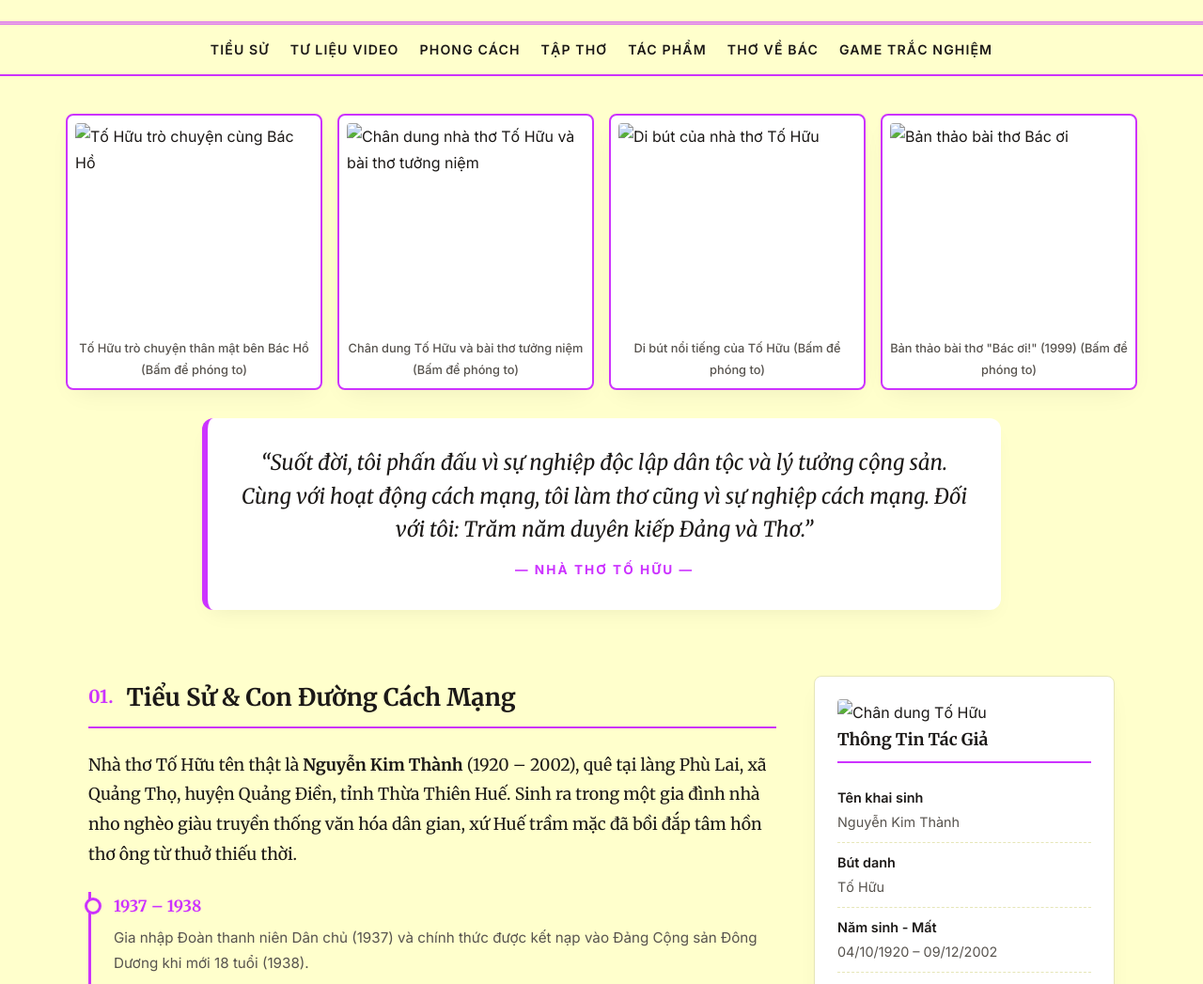
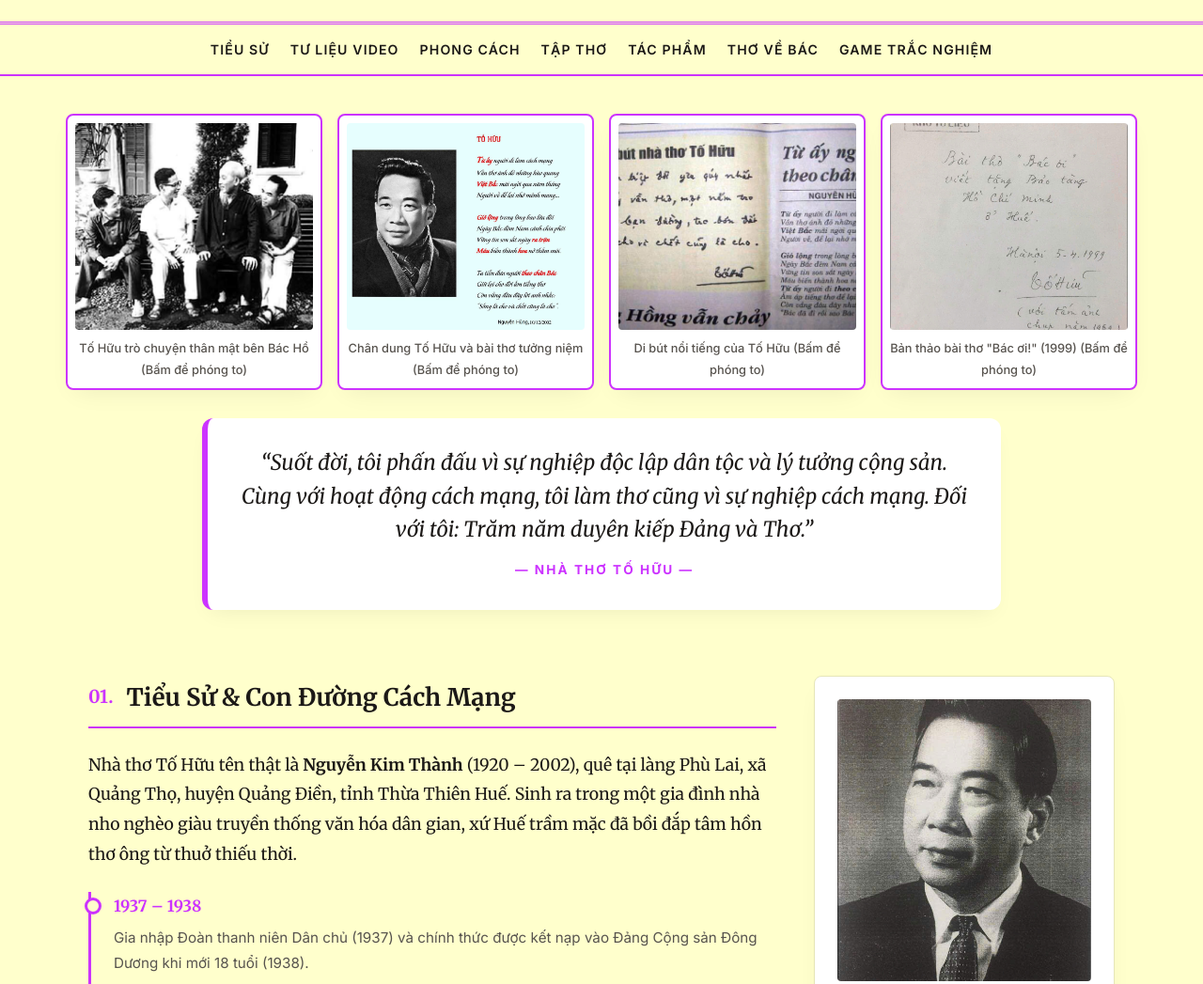
Before and after one commit to hoangnhatduong27-afk/web1, a plain HTML site: page index.html in a window 1280 px wide. Shown: the part 300-1347 px from the top of the page at 94% size. Drawn offline with Linux system fonts and the light colour scheme; the site is published under a folder, as on GitHub Pages, so addresses that start at the root find nothing.

Commit message:
Update index.html

```diff
--- a/index.html
+++ b/index.html
@@ -881,19 +881,19 @@
     <div class="container hero-gallery-section">
         <div class="hero-grid-images">
             <div class="gallery-item">
-                <img src="/anhBacHo.jpg" alt="Tố Hữu trò chuyện cùng Bác Hồ" onclick="openLightbox(this)">
+                <img src="./anhBacHo.jpg" alt="Tố Hữu trò chuyện cùng Bác Hồ" onclick="openLightbox(this)">
                 <div class="gallery-caption">Tố Hữu trò chuyện thân mật bên Bác Hồ (Bấm để phóng to)</div>
             </div>
             <div class="gallery-item">
-                <img src="/Thovaanh.jpg" alt="Chân dung nhà thơ Tố Hữu và bài thơ tưởng niệm" onclick="openLightbox(this)">
+                <img src="./Thovaanh.jpg" alt="Chân dung nhà thơ Tố Hữu và bài thơ tưởng niệm" onclick="openLightbox(this)">
                 <div class="gallery-caption">Chân dung Tố Hữu và bài thơ tưởng niệm (Bấm để phóng to)</div>
             </div>
             <div class="gallery-item">
-                <img src="/dibut.jpg" alt="Di bút của nhà thơ Tố Hữu" onclick="openLightbox(this)">
+                <img src="./dibut.jpg" alt="Di bút của nhà thơ Tố Hữu" onclick="openLightbox(this)">
                 <div class="gallery-caption">Di bút nổi tiếng của Tố Hữu (Bấm để phóng to)</div>
             </div>
             <div class="gallery-item">
-                <img src="/banthao.jpg" alt="Bản thảo bài thơ Bác ơi" onclick="openLightbox(this)">
+                <img src="./banthao.jpg" alt="Bản thảo bài thơ Bác ơi" onclick="openLightbox(this)">
                 <div class="gallery-caption">Bản thảo bài thơ "Bác ơi!" (1999) (Bấm để phóng to)</div>
             </div>
         </div>
@@ -1113,7 +1113,7 @@
 
             <aside>
                 <div class="sidebar-card">
-                    <img src="/chandung.jpg" alt="Chân dung Tố Hữu" class="sidebar-img" onclick="openLightbox(this)">
+                    <img src="./chandung.jpg" alt="Chân dung Tố Hữu" class="sidebar-img" onclick="openLightbox(this)">
                     <h3 class="sidebar-title">Thông Tin Tác Giả</h3>
                     <ul class="info-list">
                         <li>
@@ -1144,7 +1144,7 @@
                 </div>
 
                 <div class="sidebar-card">
-                    <img src="/tuoigia.jpg" alt="Tố Hữu tuổi già" class="sidebar-img" onclick="openLightbox(this)">
+                    <img src="./tuoigia.jpg" alt="Tố Hữu tuổi già" class="sidebar-img" onclick="openLightbox(this)">
                     <h3 class="sidebar-title">Đánh Giá Lịch Sử</h3>
                     <blockquote style="font-family: var(--font-serif); font-style: italic; font-size: 0.9rem; color: var(--text-muted); line-height: 1.6;">
                         “Thơ Tố Hữu là tiếng nói toàn tâm toàn ý vì cách mạng, là bản anh hùng ca và cuốn biên niên sử hào hùng của dân tộc Việt Nam trong thế kỷ XX.”
```
